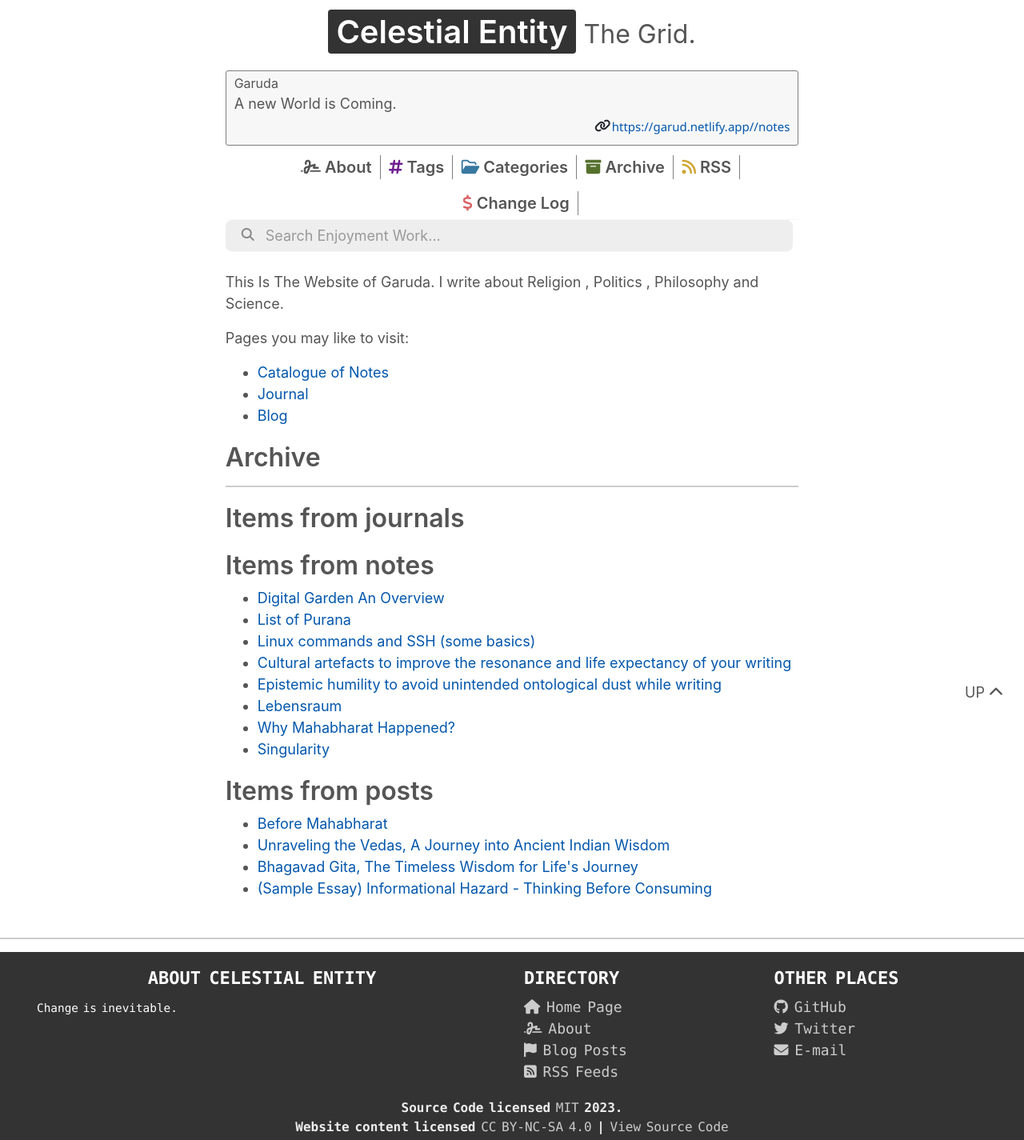
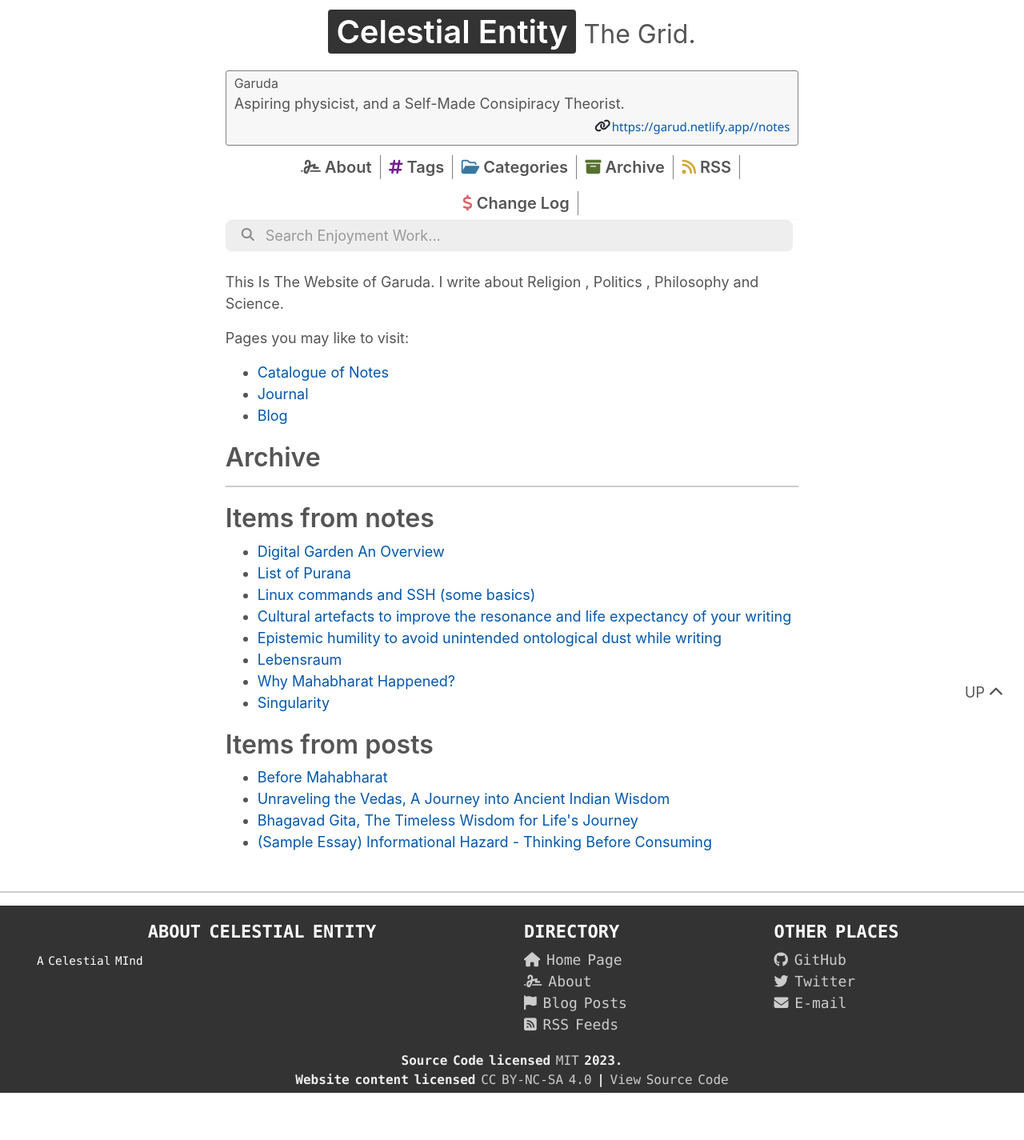
Before and after one commit to stardoom4/blog, a Jekyll site: the page built from index.md, in a window 1280 px wide. Shown: the whole page at 80% size. Built offline with Jekyll 4.4.1, drawn with Linux system fonts in a browser that asks for light colours; nearby versions of some CDN libraries; after the commit the page ends 1366 px from its top, so only the background shows below that.

Commit message:
Update _config.yml

```diff
--- a/_config.yml
+++ b/_config.yml
@@ -3,10 +3,10 @@ title: "Celestial Entity"
 tagline: "The Grid."
 name: "Garuda "
 author_bio:
-  "I am Garuda"
-description: "A new World is Coming."
+  "Aspiring physicist, and a Self-Made Consipiracy Theorist."
+description: "Aspiring physicist, and a Self-Made Consipiracy Theorist."
 footer_description:
-  'Change is inevitable.'
+  'A Celestial MInd'
 notes_url: "https://garud.netlify.app/"
 profile_pic: /assets/img/logo.png
 favicon: /assets/img/favicon.png
@@ -48,9 +48,6 @@ collections:
   notes:
     output: true
     permalink: /notes/:title
-  journals:
-    output: true
-    permalink: /journals/:title
   pages:
     output: true
     permalink: /page/:name
@@ -74,12 +71,6 @@ defaults:
     values:
       layout: post
       content-type: notes
-  - scope:
-      path: ""
-      type: journals
-    values:
-      layout: post
-      content-type: journals
   - scope:
       path: ""
       type: pages
```
